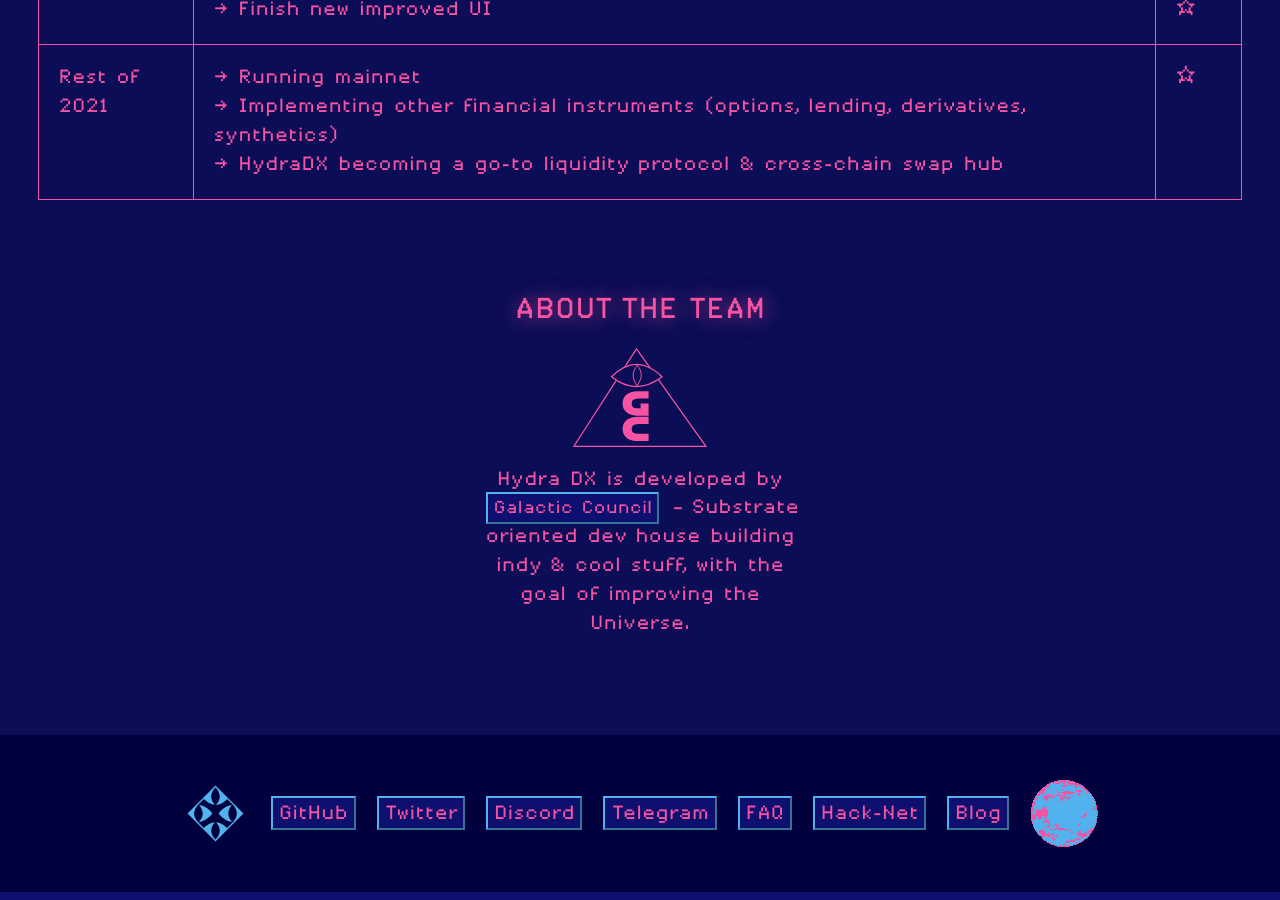
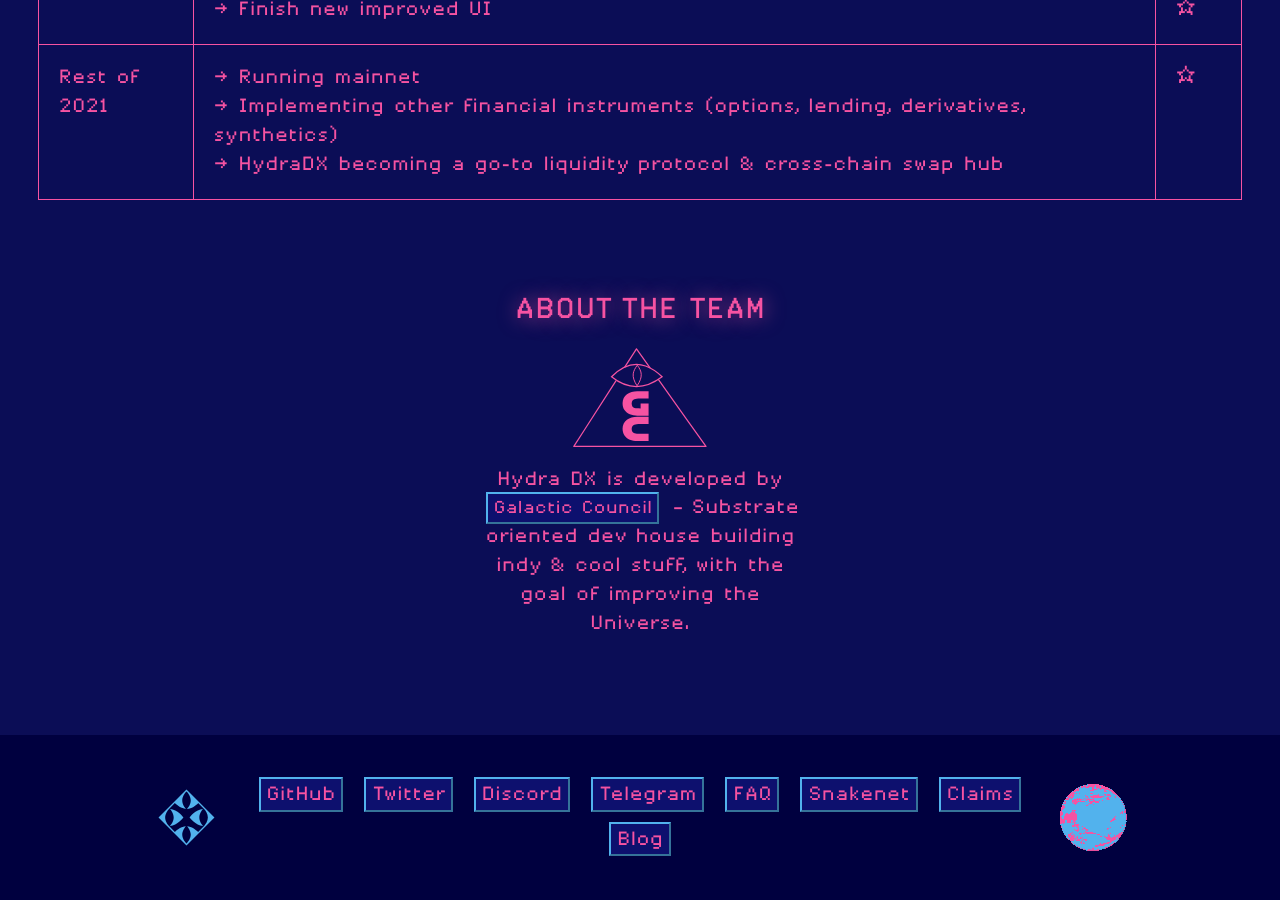
Before and after one commit to galacticcouncil/HydraDX-web-old, a Jekyll site: the page built from index.html, in a window 1280 px wide and 900 px high, scrolled down 3988 px. Built offline with Jekyll 4.4.1, drawn with Linux system fonts in a browser that asks for light colours.

Commit message:
snakenet & claims links

```diff
--- a/_layouts/default.html
+++ b/_layouts/default.html
@@ -26,8 +26,11 @@
             >Telegram</a
           >
           <a class="button" href="{{ site.url }}/faq">FAQ</a>
-          <a class="button" href="https://hack.hydradx.io" target="blank"
-            >Hack-Net</a
+          <a class="button" href="https://polkadot.js.org/apps/?rpc=wss%3A%2F%2Frpc-01.snakenet.hydradx.io#/explorer" target="blank"
+            >Snakenet</a
+          >
+          <a class="button" href="https://claim.hydradx.io" target="blank"
+            >Claims</a
           >
           <a
             class="button"
```
